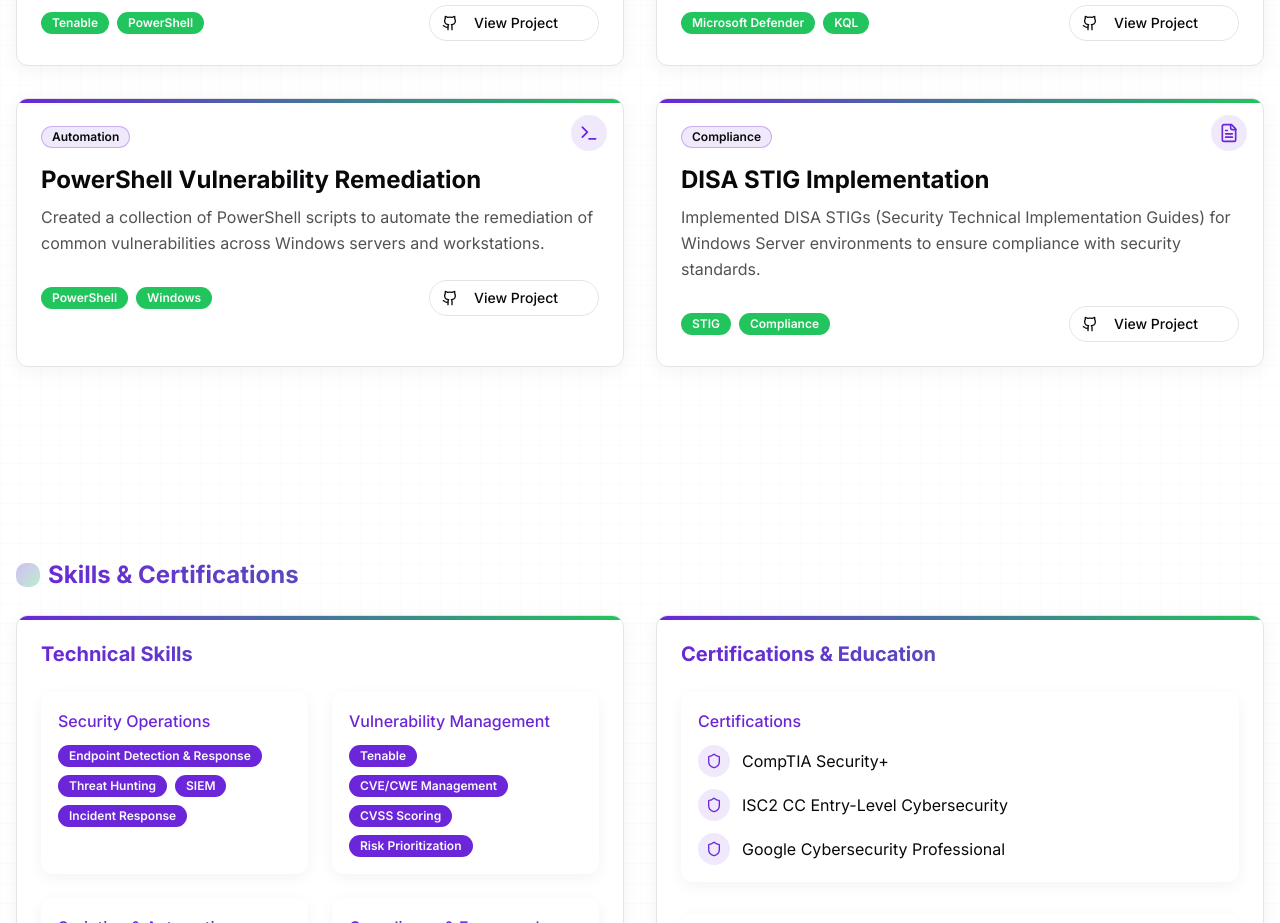
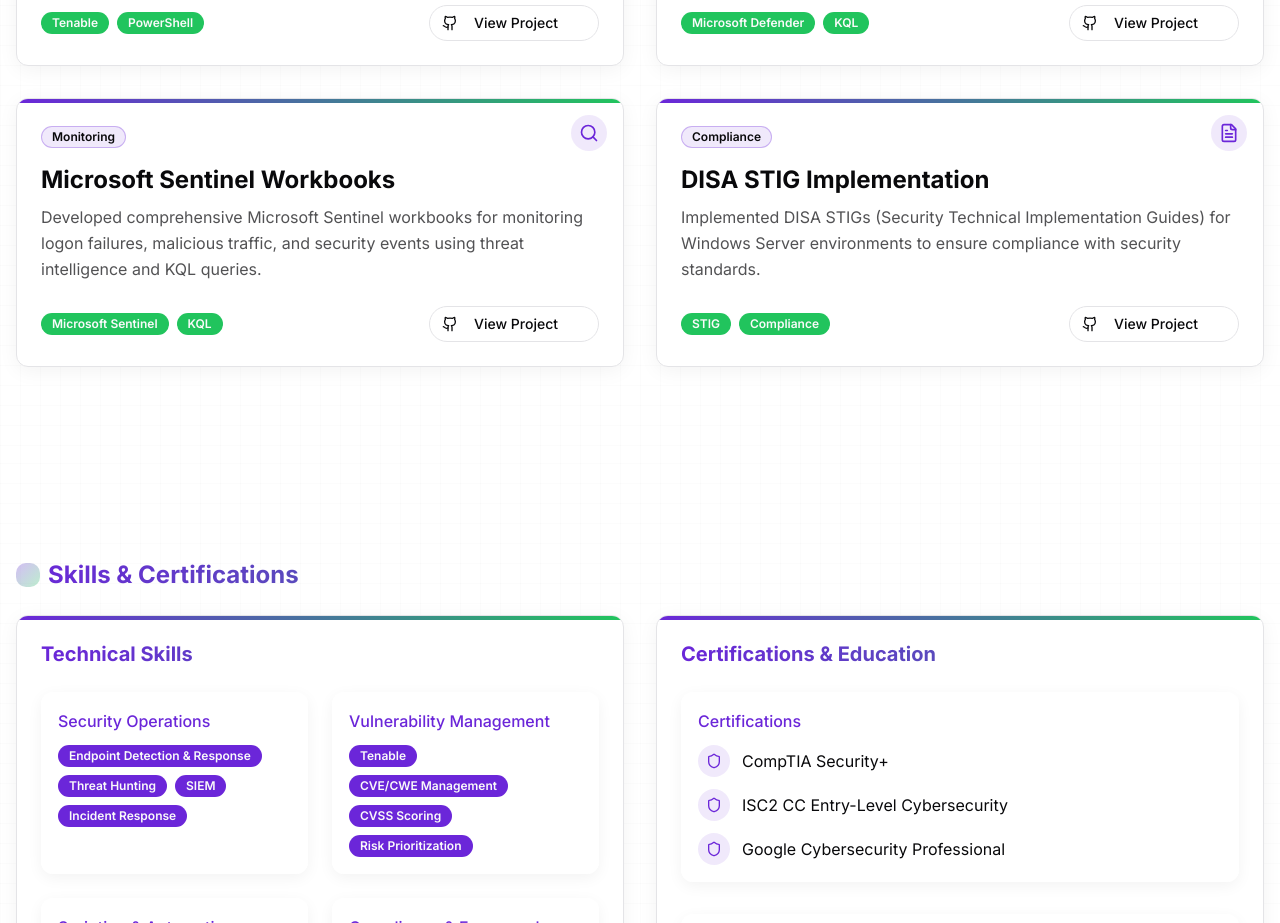
Before and after one commit to erickcisneros1/Personal-Website, a Next.js app: page / in a window 1280 px wide. Shown: the part 3200-4123 px from the top of the page. Built offline with nearby package versions, Linux system fonts and the light colour scheme.

Commit message:
Update project links and Microsoft Sentinel Workbooks section

```diff
--- a/app/page.tsx
+++ b/app/page.tsx
@@ -558,28 +558,28 @@ export default function Home() {
             <div className="modern-card glass group">
               <div className="absolute top-0 right-0 p-4">
                 <div className="bg-primary/10 p-2 rounded-full">
-                  <Terminal className="h-5 w-5 text-primary" />
+                  <Search className="h-5 w-5 text-primary" />
                 </div>
               </div>
               <div className="mb-4">
                 <Badge variant="outline" className="bg-primary/10 border-primary/30 rounded-full">
-                  Automation
+                  Monitoring
                 </Badge>
               </div>
               <h3 className="text-2xl font-bold mb-2 group-hover:text-primary transition-colors">
-                PowerShell Vulnerability Remediation
+                Microsoft Sentinel Workbooks
               </h3>
               <p className="text-foreground/70 mb-6 leading-relaxed">
-                Created a collection of PowerShell scripts to automate the remediation of common vulnerabilities across
-                Windows servers and workstations.
+                Developed comprehensive Microsoft Sentinel workbooks for monitoring logon failures, malicious traffic,
+                and security events using threat intelligence and KQL queries.
               </p>
               <div className="flex justify-between items-center mt-6">
                 <div className="flex gap-2">
                   <Badge variant="secondary" className="rounded-full">
-                    PowerShell
+                    Microsoft Sentinel
                   </Badge>
                   <Badge variant="secondary" className="rounded-full">
-                    Windows
+                    KQL
                   </Badge>
                 </div>
                 <Button
@@ -589,7 +589,7 @@ export default function Home() {
                   className="rounded-full group-hover:bg-primary/10 group-hover:text-primary transition-all"
                 >
                   <a
-                    href="https://github.com/erickcisneros1/PowerShell-Remediation"
+                    href="https://github.com/erickcisneros1/Portfolio/tree/main/Threat%20Hunting%20Projects/Sentinel%20Workbooks"
                     target="_blank"
                     rel="noopener noreferrer"
                     className="flex items-center"
@@ -637,7 +637,7 @@ export default function Home() {
                   className="rounded-full group-hover:bg-primary/10 group-hover:text-primary transition-all"
                 >
                   <a
-                    href="https://github.com/erickcisneros1/STIG-Implementation"
+                    href="https://github.com/erickcisneros1/Portfolio/tree/main"
                     target="_blank"
                     rel="noopener noreferrer"
                     className="flex items-center"
```
